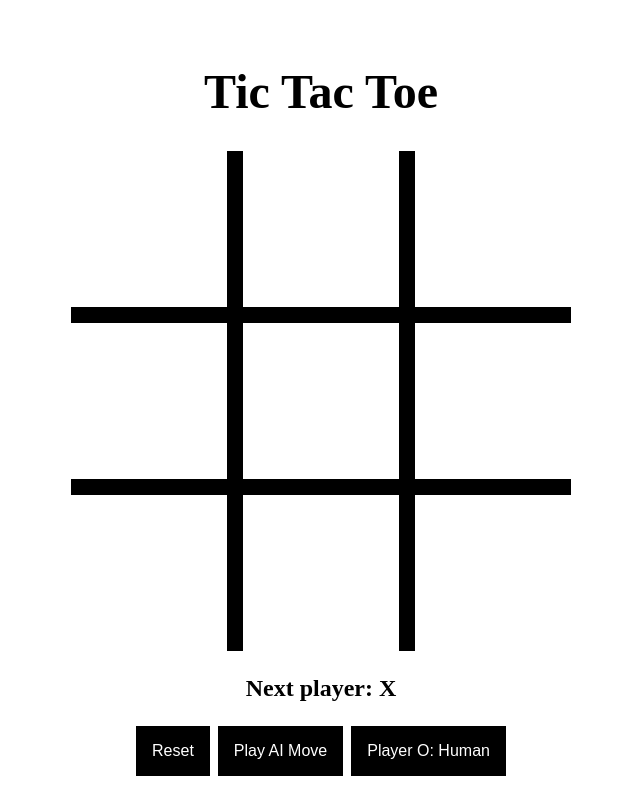
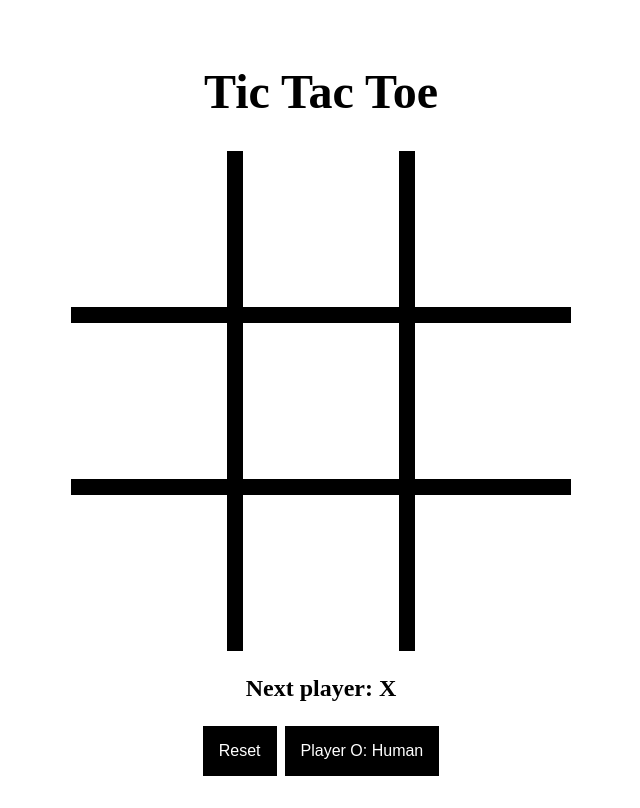
Before and after one commit to davidjamesbutton/tic-tac-toe-spa, a React (Create React App) app: page / in a window 1280 px wide. Shown: the whole page, without its empty margins (319-959 px from the left). Built offline with nearby package versions, Linux system fonts and the light colour scheme.

Commit message:
Remove confusing middle button

```diff
--- a/src/components/Game.tsx
+++ b/src/components/Game.tsx
@@ -58,12 +58,6 @@ function Game() {
     </button>
   );
 
-  const playAiMoveButton = (
-    <button type="button" className="mr-1" onClick={playAiMove}>
-      Play AI Move
-    </button>
-  );
-
   const playerOChangeButton = (
     <button type="button" onClick={() => setOIsHuman(!oIsHuman)}>
       Player O:
@@ -79,7 +73,6 @@ function Game() {
       <div className="info-wrapper">
         <h3>{gameFeedback}</h3>
         {resetGameButton}
-        {playAiMoveButton}
         {playerOChangeButton}
       </div>
     </>
```
